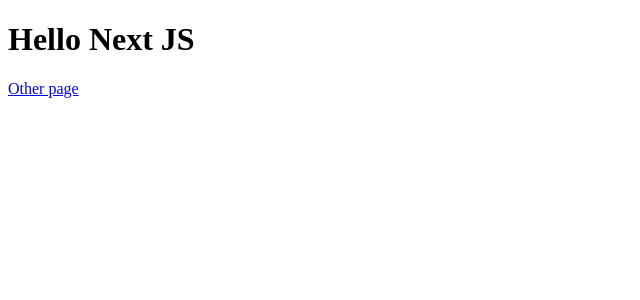
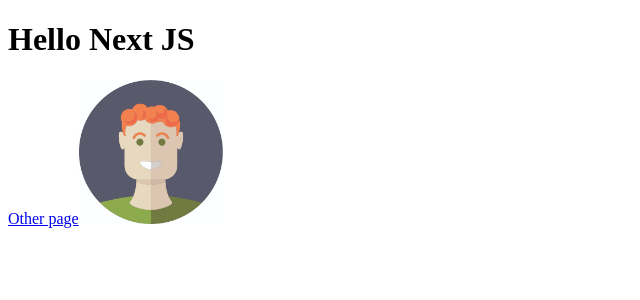
Before and after one commit to jasonfb/nextjs-playground, a Next.js app: page / in a window 1280 px wide. Shown: the top 300 px of the page, without its empty margins (0-640 px from the left). Built offline with nearby package versions, Linux system fonts and the light colour scheme.

Commit message:
adds basic image

```diff
--- a/pages/index.js
+++ b/pages/index.js
@@ -1,10 +1,17 @@
 import Link from "next/link";
-
+import Image from 'next/image';
 export default function Home() {
   return (
     <><h1>Hello Next JS</h1>
 
       <Link href={"other-page"}>Other page</Link>
+
+      <Image
+        src="/images/Morgan-Lee-Avatar.jpg" // Route of the image file
+        height={144} // Desired size with correct aspect ratio
+        width={144} // Desired size with correct aspect ratio
+        alt="Morgan Lee"
+      />
     </>
   )
 }
```
Also changed, not shown: public/images/Morgan-Lee-Avatar.jpg (added).
